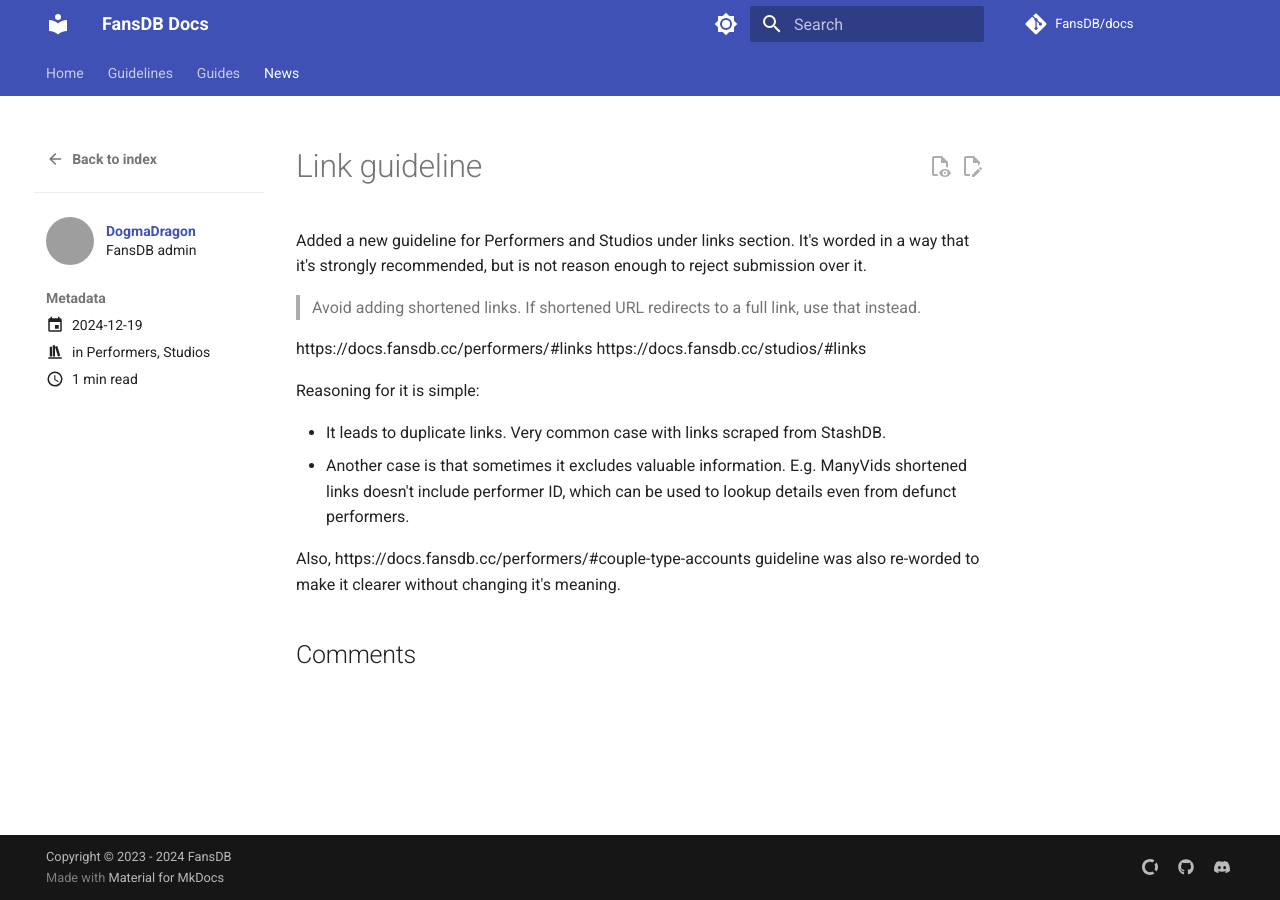
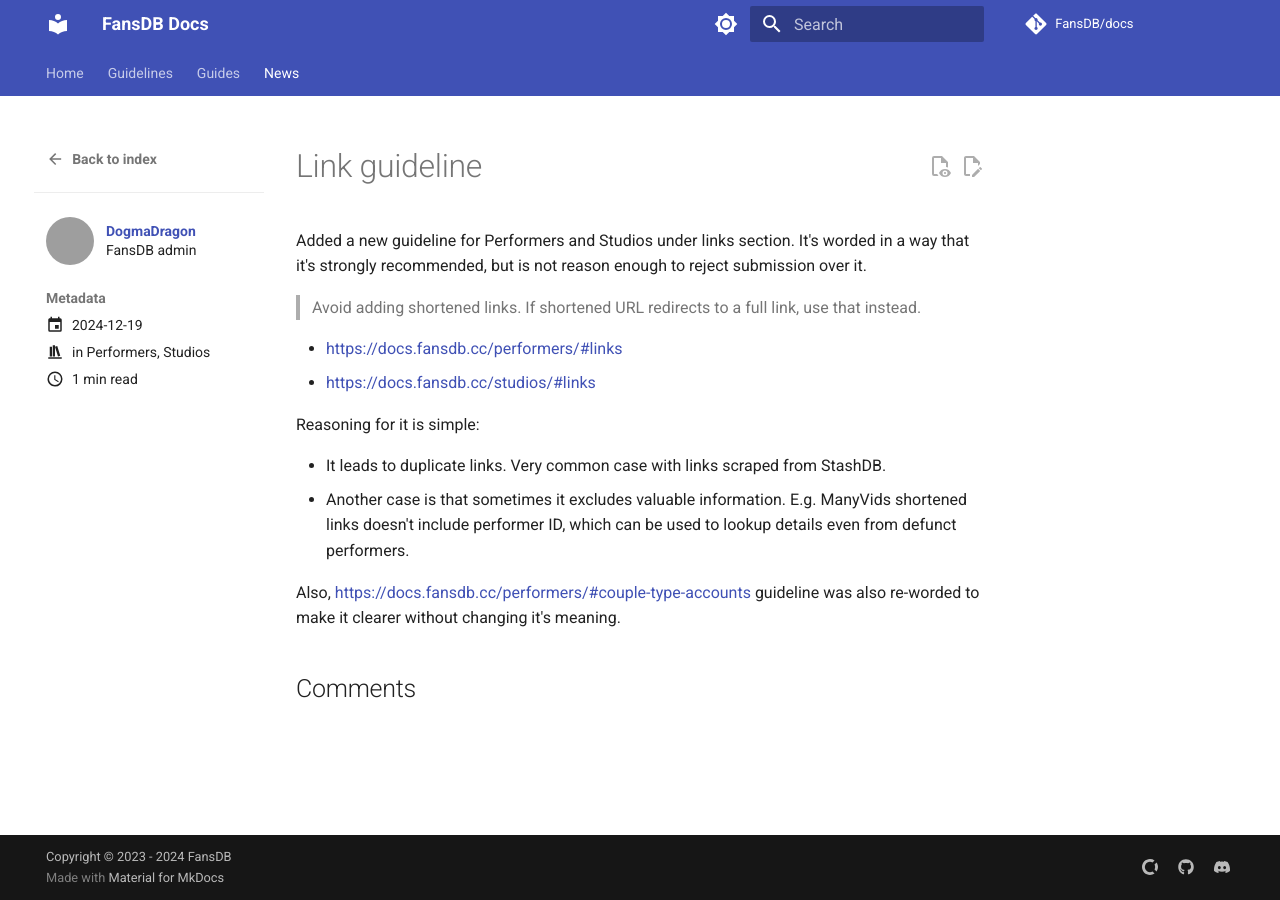
Before and after one commit to FansDB/docs, an MkDocs documentation site: the page built from docs/news/posts/2024-12-19-link-guideline.md, in a window 1280 px wide. Built offline with MkDocs 1.6.1 and Material for MkDocs 9.7.7, drawn with Linux system fonts in a browser that asks for light colours; comment, search, counter and statistics services are not loaded; some of the changed lines change nothing that is shown; grey boxes are pictures that could not be loaded.

Commit message:
Fix typos

```diff
--- a/docs/news/posts/2024-12-19-link-guideline.md
+++ b/docs/news/posts/2024-12-19-link-guideline.md
@@ -13,8 +13,8 @@
 
 > Avoid adding shortened links. If shortened URL redirects to a full link, use that instead.
 
-https://docs.fansdb.cc/performers/#links
-https://docs.fansdb.cc/studios/#links
+- [https://docs.fansdb.cc/performers/#links](https://docs.fansdb.cc/performers/#links)
+- [https://docs.fansdb.cc/studios/#links](https://docs.fansdb.cc/studios/#links)
 
 Reasoning for it is simple:
 
@@ -23,4 +23,4 @@
 
 <!-- more -->
 
-Also, https://docs.fansdb.cc/performers/#couple-type-accounts guideline was also re-worded to make it clearer without changing it's meaning.
+Also, [https://docs.fansdb.cc/performers/#couple-type-accounts](https://docs.fansdb.cc/performers/#couple-type-accounts) guideline was also re-worded to make it clearer without changing it's meaning.
```
